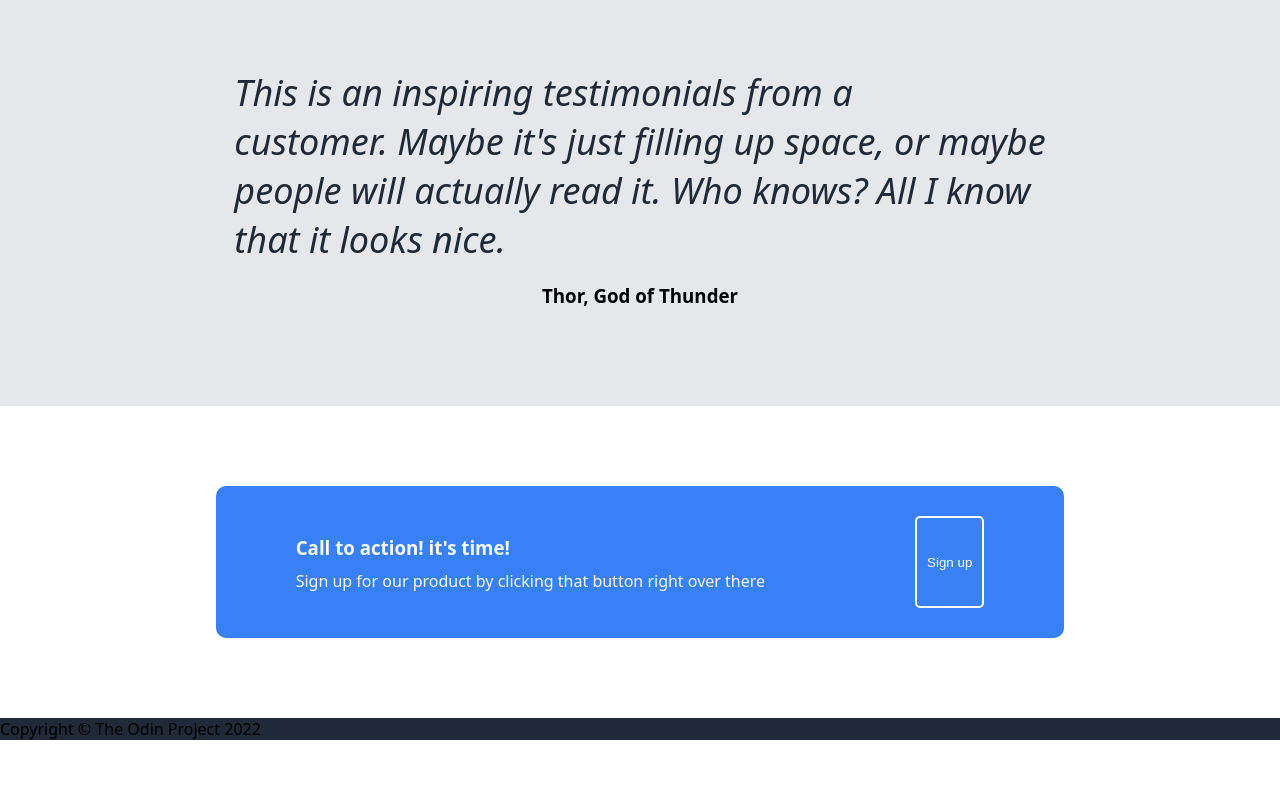
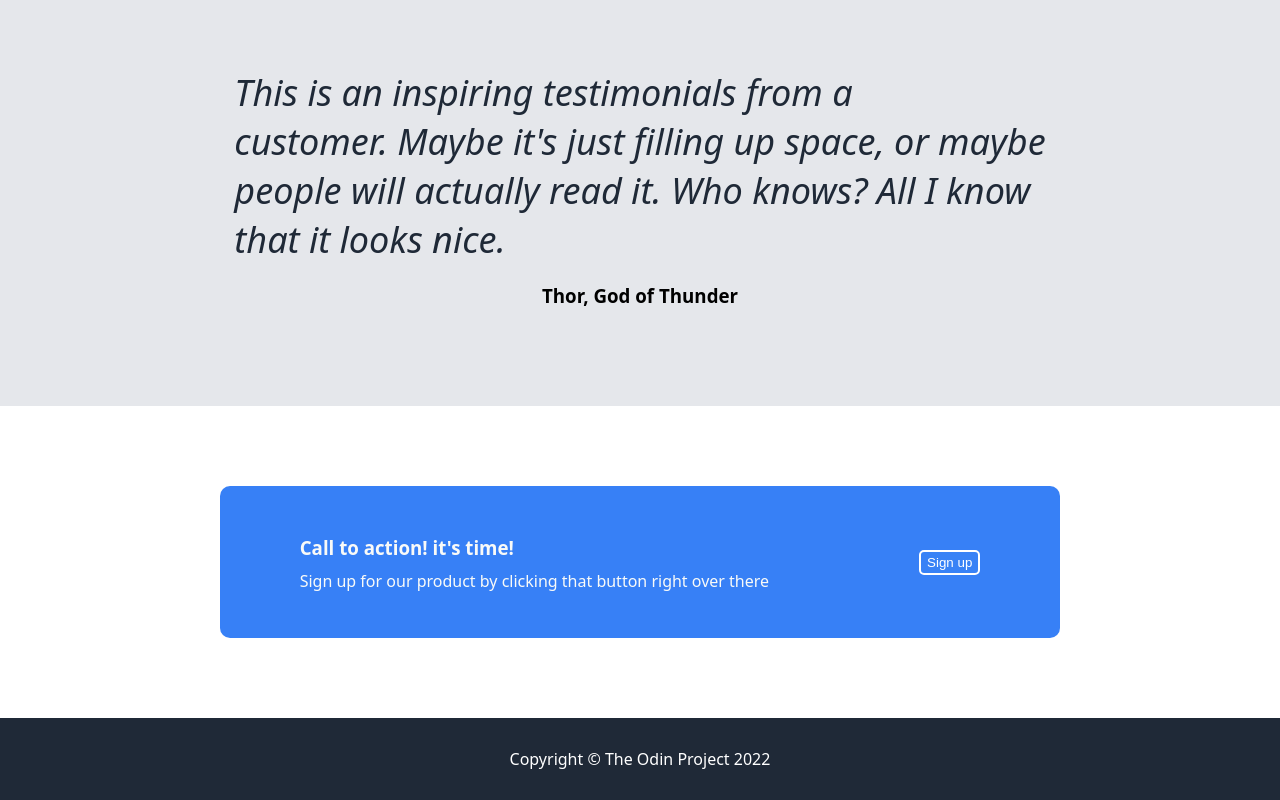
Before and after one commit to Inquisitive-Rishi/My_first_landing_page, a plain HTML site: page index.html in a window 1280 px wide. Shown: the part 860-1660 px from the top of the page. Before the commit the page ends 1600 px from the top, so only its background shows below. Drawn offline with Linux system fonts and the light colour scheme.

Commit message:
footer not fixed

```diff
--- a/styles.css
+++ b/styles.css
@@ -1,8 +1,10 @@
 body {
     display: flex;
     flex-direction: column;
+    flex: 1 0 auto;
     font-family: system-ui, -apple-system, BlinkMacSystemFont, 'Segoe UI', Roboto, Oxygen, Ubuntu, Cantarell, 'Open Sans', 'Helvetica Neue', sans-serif;
     margin: 0px;
+    padding: 0px;
 }
 
 
@@ -16,6 +18,7 @@ body {
     display: flex;
     align-items: center;
     padding: 0px 10px 0px 10px;
+
 }
 
 .logo {
@@ -131,17 +134,26 @@ img {
 .signup {
     display: flex;
     padding: 80px;
-    justify-content: center;;
+    justify-content: center;
+
 
 }
 
 .signup-container {
     display: flex;
+    align-items: center;
     background-color: hsl(217, 91%, 59%);
     padding: 30px 80px 30px 80px;
     gap: 150px;
     border-radius: 10px;
     color: #f9faf8
+
+}
+
+.signup-text{
+    display: flex;
+    flex-direction: column;
+    flex: 0 1 auto;
 }
 
 .white-h3 {
@@ -151,12 +163,25 @@ img {
 .p4 {
     margin-top: 10px;
 }
+
 #button2 {
+    display:flex;
+    align-items: center;
     color: white;
     border: 2px solid white;
     background-color: #3882f6;
     border-radius: 5px;
-    padding: 5px 10px 5px 10px;
+    flex-grow: 0;
+    height: 25px;
+}
 
+/* footer */
+
+.footer {
+    color: white;
+    display: flex;
+    align-items: center;
+    justify-content: center;
+    padding: 30px;
 
 }
```
